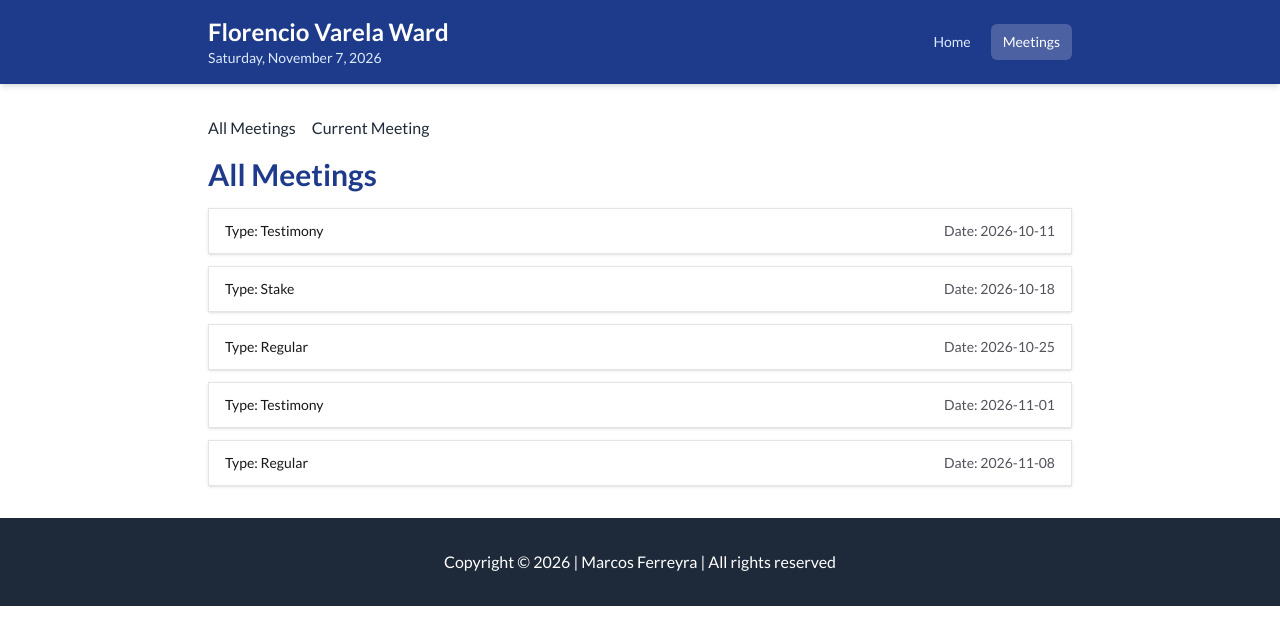
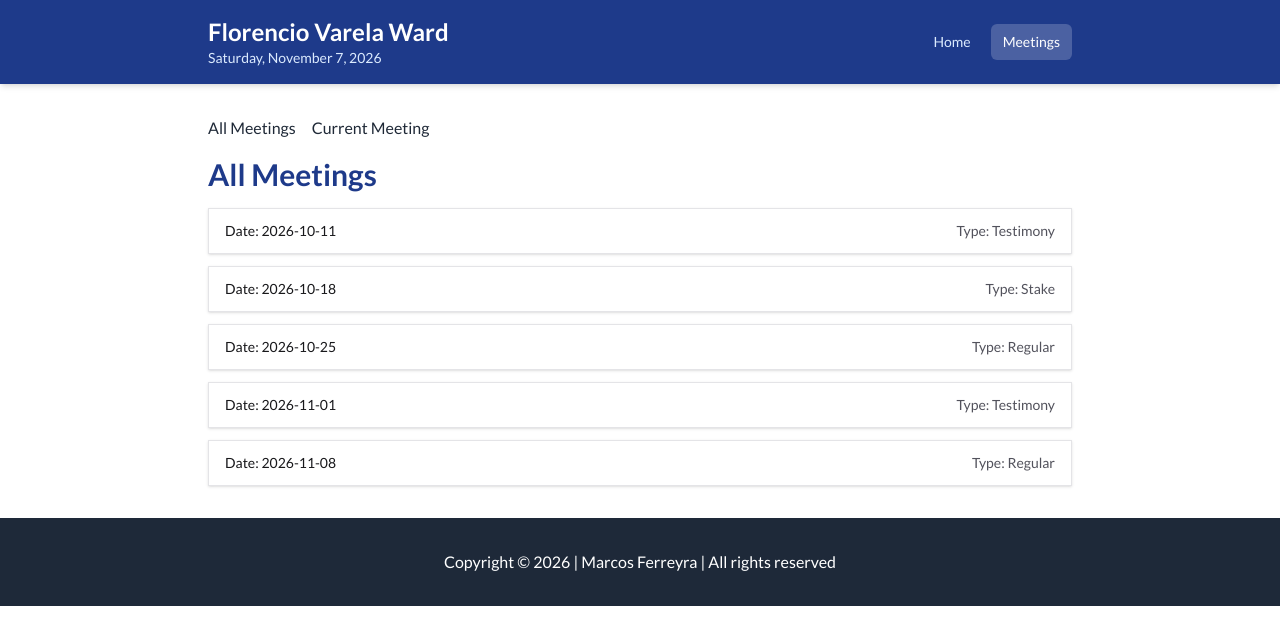
Before and after one commit to MarcosDFerreyra/sacrament-meetings, a Next.js app: page /meetings in a window 1280 px wide. Shown: the top 644 px of the page. Built offline with nearby package versions, Linux system fonts and the light colour scheme.

Commit message:
Meeting card shows date first

```diff
--- a/components/MeetingCard.tsx
+++ b/components/MeetingCard.tsx
@@ -9,10 +9,10 @@ export default function MeetingCard({ meeting }: { meeting: SacramentMeeting })
             href={`/meetings/${meeting.id}`}
             className="flex w-full items-center justify-between gap-4 border border-zinc-200 bg-white px-4 py-3 shadow-sm transition-shadow hover:shadow-md focus-visible:outline-2 focus-visible:outline-offset-2 focus-visible:outline-blue-600"
         >
-            <p className="whitespace-nowrap text-sm font-medium text-zinc-900">
+            <p className="whitespace-nowrap text-sm font-medium text-zinc-900">Date: {meeting.date}</p>
+            <p className="whitespace-nowrap text-sm text-zinc-600">
                 Type: <span className="capitalize">{meeting.meetingType}</span>
             </p>
-            <p className="whitespace-nowrap text-sm text-zinc-600">Date: {meeting.date}</p>
         </Link>
     )
 }
```
